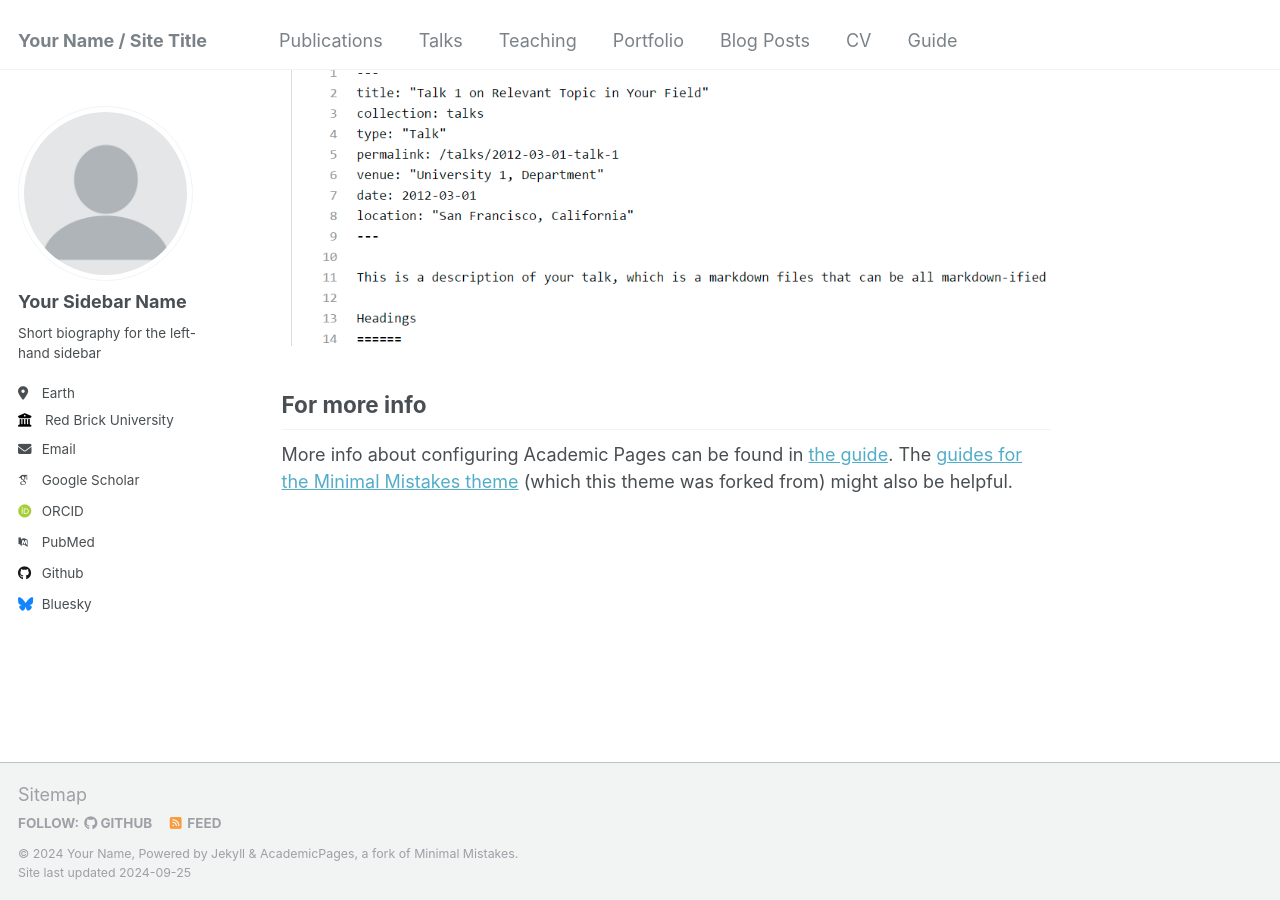
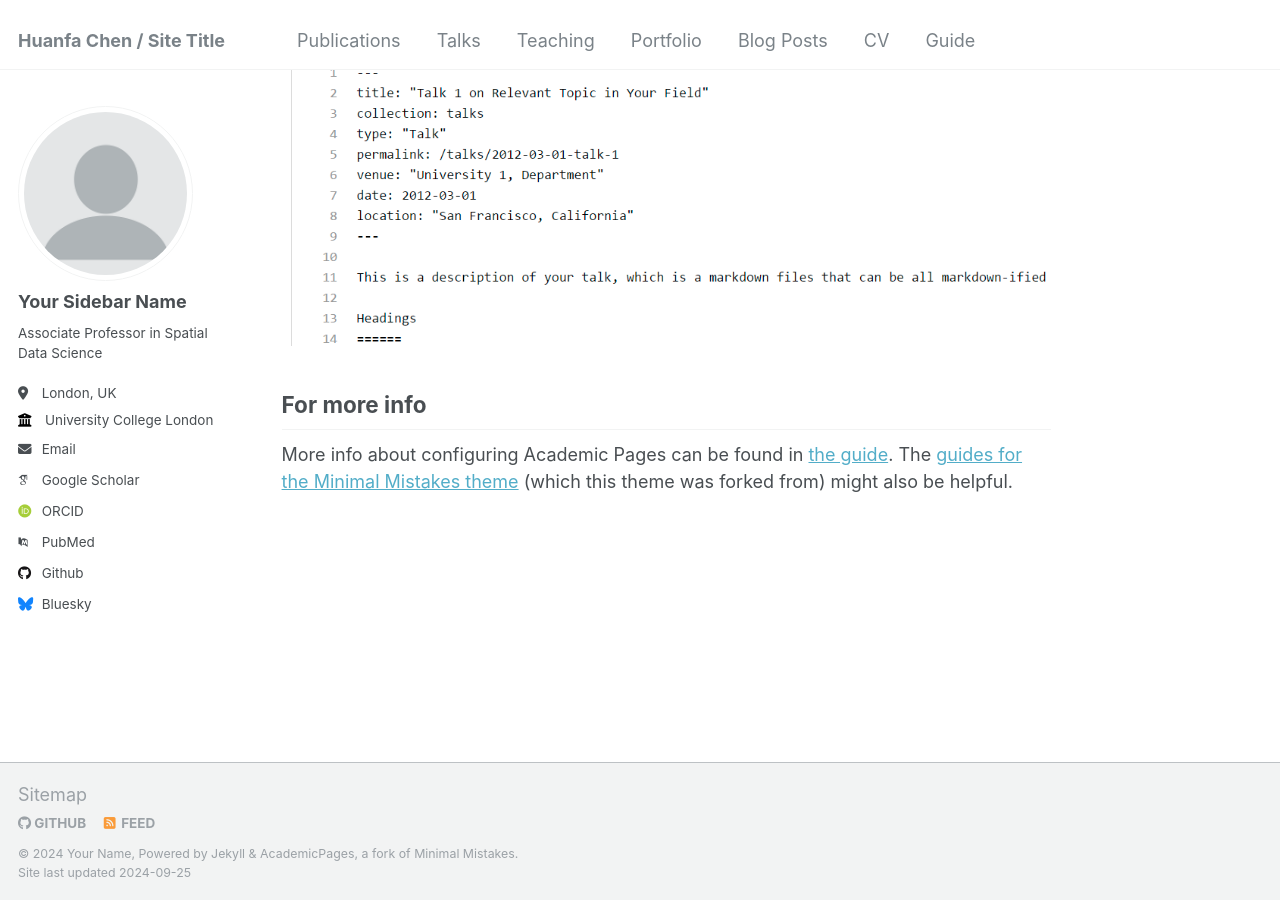
Before and after one commit to huanfachen/huanfachen.github.io, a Jekyll site: the page built from _pages/about.md, in a window 1280 px wide and 900 px high, scrolled down 2643 px. Built offline with Jekyll 4.4.1, drawn with Linux system fonts in a browser that asks for light colours; some web fonts are replaced.

Commit message:
update config

```diff
--- a/_config.yml
+++ b/_config.yml
@@ -7,12 +7,12 @@
 # server process.
 
 # Basic Site Settings
-locale                   : "en-US"
-title                    : "Your Name / Site Title"
+locale                   : "en-UK"
+title                    : "Huanfa Chen / Site Title"
 title_separator          : "-"
 name                     : &name "Your Name"
 description              : &description "personal description"
-url                      : https://academicpages.github.io # the base hostname & protocol for your site e.g. "https://mmistakes.github.io"
+url                      : https://huanfachen.github.io/huanfac.github.io # the base hostname & protocol for your site e.g. "https://mmistakes.github.io"
 baseurl                  : "" # the subpath of your site, e.g. "/blog"
 repository               : "academicpages/academicpages.github.io"
 
@@ -24,11 +24,11 @@ author:
   avatar           : "profile.png"
   name             : "Your Sidebar Name"
   pronouns         : # example: "she/her"
-  bio              : "Short biography for the left-hand sidebar"
-  location         : "Earth"
-  employer         : "Red Brick University"
+  bio              : "Associate Professor in Spatial Data Science"
+  location         : "London, UK"
+  employer         : "University College London"
   uri              : # URL
-  email            : "none@example.org"
+  email            : "huanfa.chen@ucl.ac.uk"
 
   # Academic websites
   arxiv            : # URL - Update with the correct link to your profile
```
